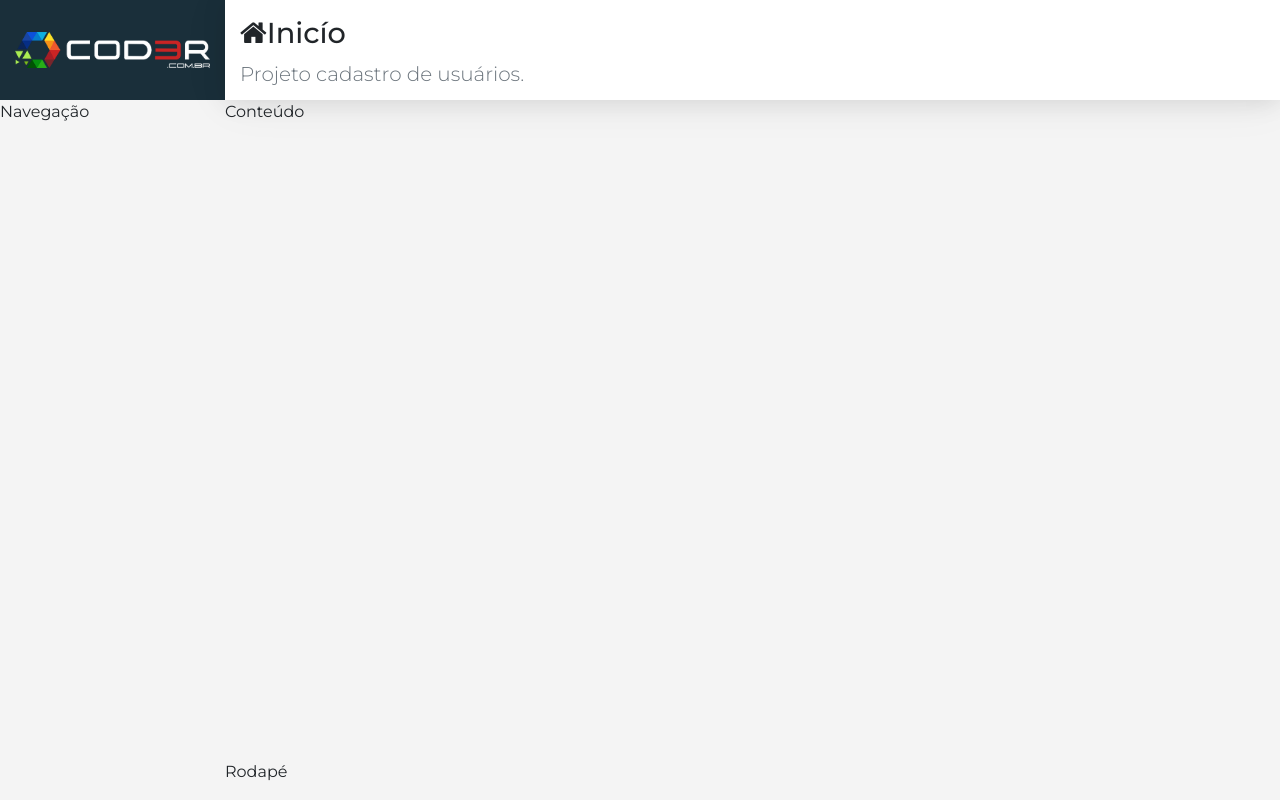
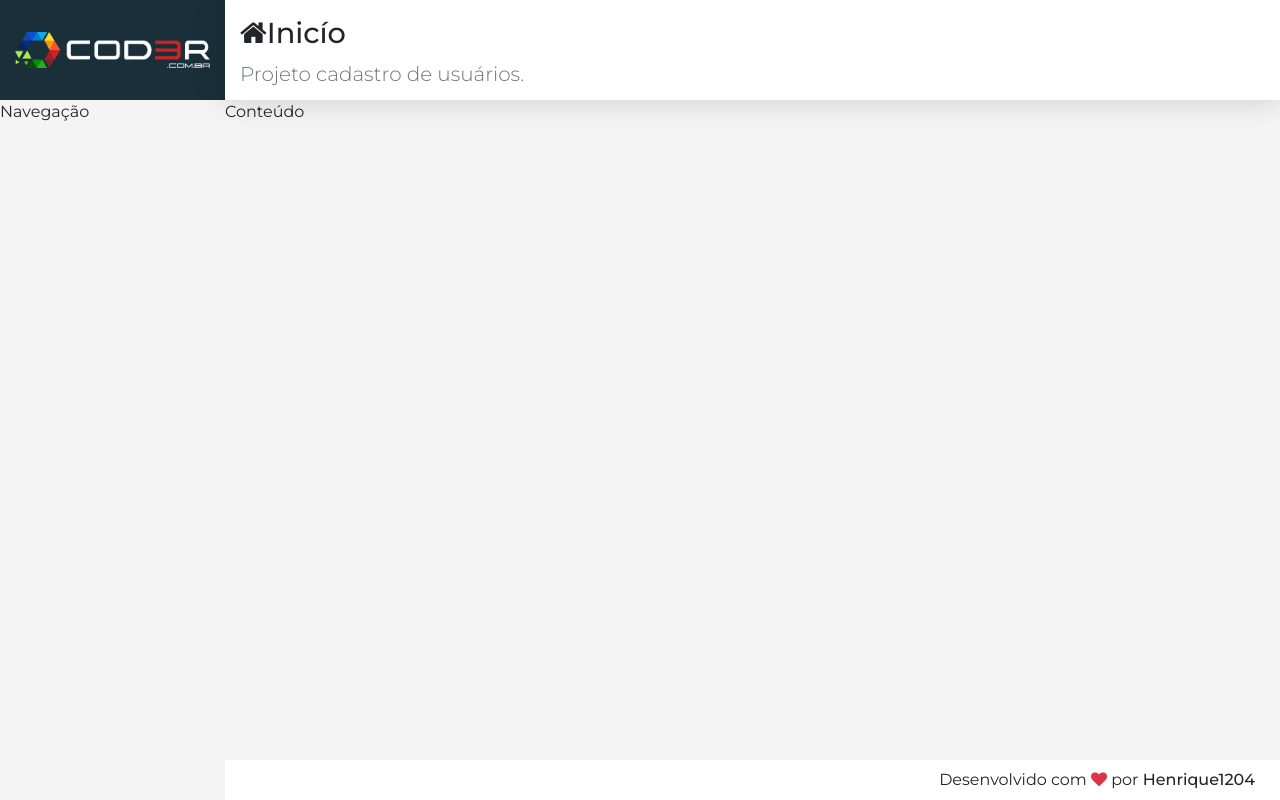
Before and after one commit to Henrique1204/Cadastro-com-React, a React (Create React App) app: page / in a window 1280 px wide. Built offline with nearby package versions, Linux system fonts and the light colour scheme.

Commit message:
Implementar componente Footer

```diff
--- a/src/Componentes/Footer/Footer.js
+++ b/src/Componentes/Footer/Footer.js
@@ -5,7 +5,10 @@ import estilos from "./Footer.module.css";
 const Footer = () => {
     return (
         <footer className={`footer ${estilos.Footer}`}>
-            Rodapé
+            <p>
+                <span>Desenvolvido com <i className="fa fa-heart text-danger"></i></span> por
+                <a href="https://github.com/Henrique1204" target="blank"> Henrique1204</a>
+            </p>
         </footer>
     );
 };
--- a/src/Componentes/Footer/Footer.module.css
+++ b/src/Componentes/Footer/Footer.module.css
@@ -0,0 +1,23 @@
+.Footer {
+    padding: 0 25px;
+    background-color: #FFF;
+    box-shadow: var(--shador);
+    display: flex;
+    justify-content: flex-end;
+    align-items: center;
+}
+
+.Footer p {
+    margin: 0;
+}
+
+.Footer a {
+    font-weight: 500;
+    text-decoration: none;
+    color: inherit;
+    transition: color 0.3s ease;
+}
+
+.Footer a:hover {
+    color: #79D;
+}
```
